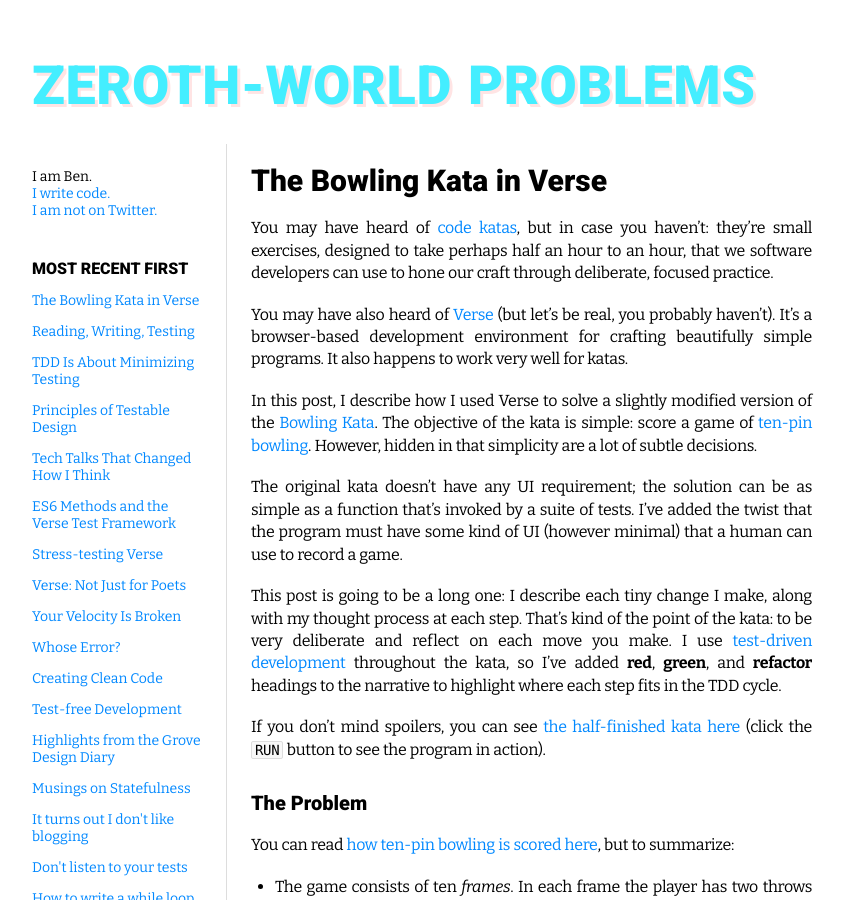
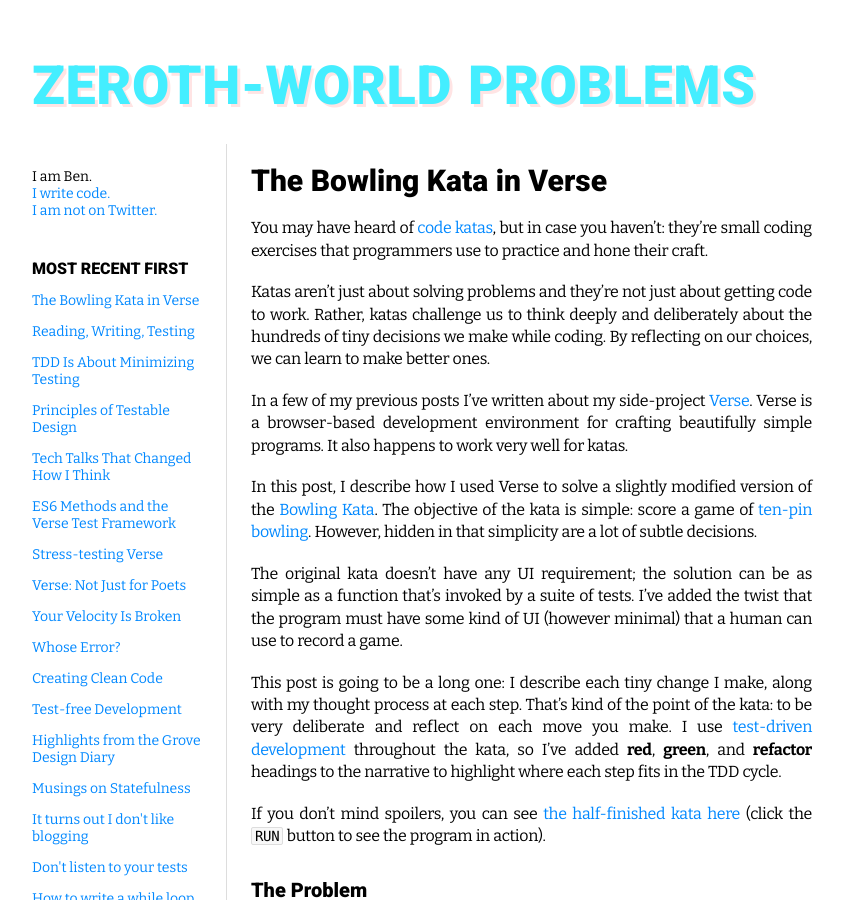
Before and after one commit to benchristel/benchristel.github.io, a Jekyll site: the page built from _posts/2018-08-23-the-bowling-kata-in-verse.md, in a window 1280 px wide and 900 px high. Shown: the whole window, without its empty margins (218-1063 px from the left). Built offline with Jekyll 4.4.1, drawn with Linux system fonts in a browser that asks for light colours.

Commit message:
Add more detail about katas

```diff
--- a/_posts/2018-08-23-the-bowling-kata-in-verse.md
+++ b/_posts/2018-08-23-the-bowling-kata-in-verse.md
@@ -7,13 +7,18 @@ title: The Bowling Kata in Verse
 
 You may have heard of [code katas](http://codekata.com/),
 but in case you haven't:
-they're small exercises, designed to take perhaps half an
-hour to an hour, that we software developers can use to
-hone our craft through deliberate, focused practice.
+they're small coding exercises that programmers use to
+practice and hone their craft.
 
-You may have also heard of
-[Verse](https://benchristel.github.io/verse/) (but let's be
-real, you probably haven't). It's a browser-based development
+Katas aren't just about solving problems and
+they're not just about getting code to work. Rather, katas
+challenge us to think deeply and deliberately about the
+hundreds of tiny decisions we make while coding. By
+reflecting on our choices, we can learn to make better ones.
+
+In a few of my previous posts I've written about my side-project
+[Verse](https://benchristel.github.io/verse/).
+Verse is a browser-based development
 environment for crafting beautifully simple programs. It
 also happens to work very well for katas.
 
```
